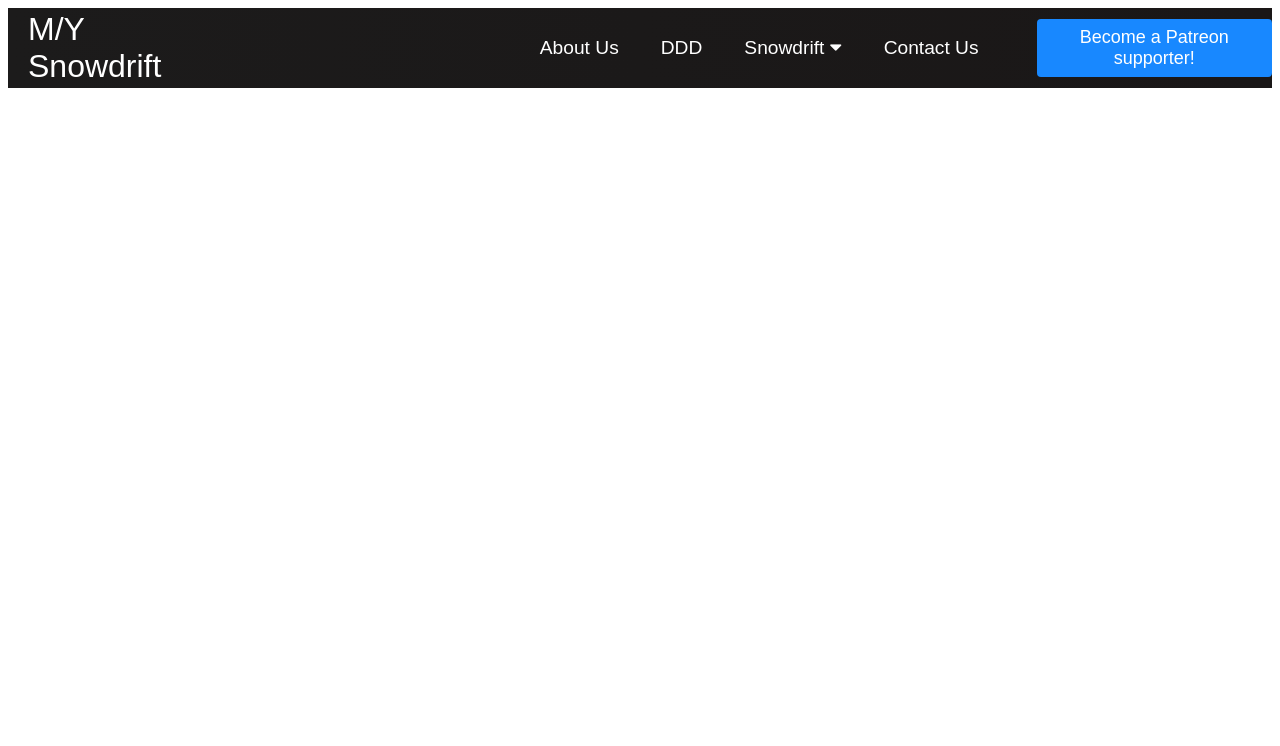
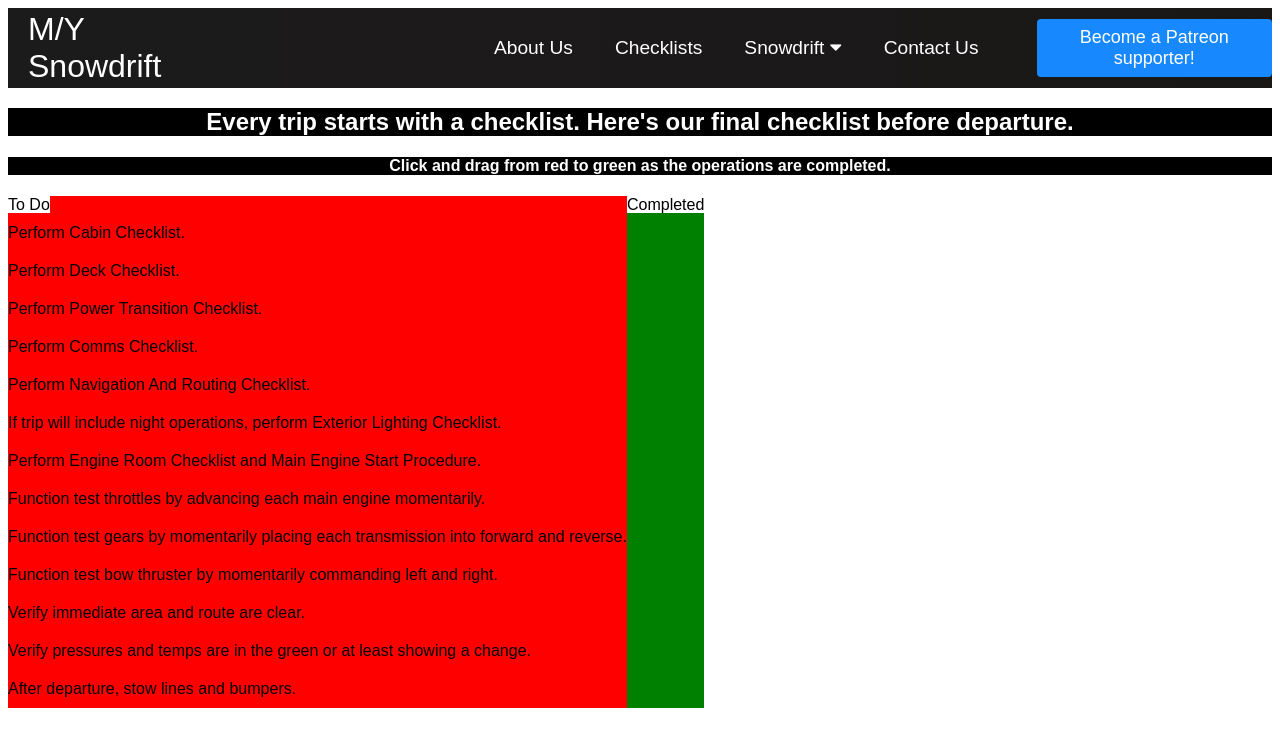
Before and after one commit to Ji-Simmons/n4c, a React (Create React App) app: page /FinalChecklist in a window 1280 px wide. Shown: the top 746 px of the page. Built offline with nearby package versions, Linux system fonts and the light colour scheme; a web font is replaced by a local one.

Commit message:
more popups and checklist revision

```diff
--- a/src/App.css
+++ b/src/App.css
@@ -5,6 +5,20 @@
 .task-header {
   background-color: white;
   color: black;
+
+}
+.items {
+
+  padding: 10px 0px 10px 0px;
+}
+.draggable {
+  animation: mymove 1.25s ease-out;
+
+
+}
+@keyframes mymove {
+  from {background-color: white;}
+  to {background-color: transparent;}
 }
 .todo {
   background-color: red;
@@ -15,14 +29,16 @@
 .complete {
   background-color: green;
 }
-.fib {
-  background-color: #682b13;
+
+.container-drag {
+
+
+  display: flex;
+}
+.header {
+  background-color: black;
   color: white;
-}
-.container-drag {
-  border-color: black;
-  border-width: 5px;
-  display: flex;
+  text-align: center;
 }
 /*END DDD CSS*/
 
--- a/src/App.js
+++ b/src/App.js
@@ -2,22 +2,21 @@ import React from 'react';
 import './App.css';
 import Navbar from './components/Navbar';
 import { BrowserRouter as Router, Switch, Route } from 'react-router-dom';
-// import Snowdrift from './components/pages/Snowdrift';
 import gear from './components/pages/Gear';
 import tenderto from './components/pages/Tenderto';
 import ContactUs from './components/pages/ContactUs';
 import SignUp from './components/pages/SignUp';
+import SignupPopup from './components/pages/SignupPopup';
 import Gallery from './components/pages/Gallery';
 import Home from './components/pages/Home';
 import Pics from './components/pages/Pics';
-// import Specs from './components/pages/Specs';
 import AboutUs from './components/pages/AboutUs';
 import ImageSlider from './components/pages/ImageSlider';
 import TtImageSlider from './components/pages/TtImageSlider';
 import { SliderData } from './components/pages/SliderData';
 import { TtSliderData } from './components/pages/TtSliderData';
 import TtGallery from './components/pages/TtGallery';
-import DDD from './components/pages/DDD';
+import FinalChecklist from './components/pages/FinalChecklist';
 
 
 function App() {
@@ -26,7 +25,6 @@ function App() {
       <Navbar />
       <Switch>
         <Route path='/' exact component={Home} />
-        {/* <Route path='/snowdrift' exact component={Snowdrift} /> */}
         <Route path='/aboutus' exact component={AboutUs} />
         <Route path='/gear' exact component={gear} />
         <Route path='/Gallery' exact component={Gallery} />
@@ -39,10 +37,8 @@ function App() {
         <Route path='/contact-us' exact component={ContactUs} />
         <Route path='/sign-up' exact component={SignUp} />
         <Route path='/pics' exact component={Pics} />
-        <Route path='/DDD' exact component={DDD} />
-        {/* <Route path='/specs' exact component={Specs} /> */}
+        <Route path='/FinalChecklist' exact component={FinalChecklist} />
       </Switch>
-
     </Router>
   );
 }
--- a/src/components/Navbar.js
+++ b/src/components/Navbar.js
@@ -49,11 +49,11 @@ function Navbar() {
           </li>
           <li className='nav-item'>
             <Link
-              to='/ddd'
+              to='/finalchecklist'
               className='nav-links'
               onClick={closeMobileMenu}
             >
-              DDD
+              Checklists
             </Link>
           </li>
           <li
--- a/src/components/pages/DDD.js
+++ b/src/components/pages/FinalChecklist.js
@@ -2,14 +2,24 @@ import React, { Component } from 'react';
 
 import '../../App.css';
 
-export default class DDD extends Component {
+export default class FinalChecklist extends Component {
     state = {
         tasks: [
-            {name:"It'd be done by now, but I'm waiting for the TO to download.", category:"wip"},
-            {name:"No sense starting now; break's in 45 minutes.", category:"todo"},
-            {name:"70 minute poop break.", category:"todo"},
-            {name:"Well, I guess halfass is better than no ass, so stick a fork in this one and grab yourself a beer, champ.  You earned it.", category:"complete"},
-            {name:"Screw this; swings can do it.", category:"fib"}
+
+            {name:"Perform Cabin Checklist.", category:"todo"},
+            {name:"Perform Deck Checklist.", category:"todo"},
+            {name:"Perform Power Transition Checklist.", category:"todo"},
+            {name:"Perform Comms Checklist.", category:"todo"},
+            {name:"Perform Navigation And Routing Checklist.", category:"todo"},
+            {name:"If trip will include night operations, perform Exterior Lighting Checklist.", category:"todo"},
+            {name:"Perform Engine Room Checklist and Main Engine Start Procedure.", category:"todo"},
+            {name:"Function test throttles by advancing each main engine momentarily.", category:"todo"},
+            {name:"Function test gears by momentarily placing each transmission into forward and reverse.", category:"todo"},
+            {name:"Function test bow thruster by momentarily commanding left and right.", category:"todo"},
+            {name:"Verify immediate area and route are clear.", category:"todo"},
+            {name:"Verify pressures and temps are in the green or at least showing a change.", category:"todo"},
+            {name:"After departure, stow lines and bumpers.", category:"todo"},
+
           ]
     }
 
@@ -43,7 +53,7 @@ export default class DDD extends Component {
             todo: [],
             wip: [],
             complete: [],
-            fib: []
+
         }
 
         this.state.tasks.forEach ((t) => {
@@ -52,44 +62,36 @@ export default class DDD extends Component {
                     onDragStart = {(e) => this.onDragStart(e, t.name)}
                     draggable
                     className="draggable">
-                    <li>{t.name}</li>
+                    <div className="items">{t.name}</div>
                 </div>
 
             );
         });
 
         return (
+            <>
+            <h2 className="header">Every trip starts with a checklist.  Here's our final checklist before departure.</h2>
+            <h4 className="header">Click and drag from red to green as the operations are completed.</h4>
             <div className="container-drag">
-
-                <h2 className="header">h2 tag line</h2>
                 <div className="todo"
                     onDragOver={(e)=>this.onDragOver(e)}
                     onDrop={(e)=>{this.onDrop(e, "todo")}}>
                     <span className="task-header">To Do</span>
                    {tasks.todo}
                 </div>
-                <div className="wip"
-                    onDragOver={(e)=>this.onDragOver(e)}
-                    onDrop={(e)=>{this.onDrop(e, "wip")}}>
-                    <span className="task-header">Work In Progress</span>
-                    {tasks.wip}
-                </div>
+
                 <div className="complete"
                     onDragOver={(e)=>this.onDragOver(e)}
                     onDrop={(e)=>this.onDrop(e, "complete")}>
-                     <span className="task-header">D-U-N DONE</span>
+                     <span className="task-header">Completed</span>
                      {tasks.complete}
-                </div>
-                <div className="fib"
-                    onDragOver={(e)=>this.onDragOver(e)}
-                    onDrop={(e)=>this.onDrop(e, "fib")}>
-                     <span className="task-header">The Fuckit Bucket</span>
-                     {tasks.fib}
                 </div>
 
 
 
+
             </div>
+            </>
         );
     }
 }
--- a/src/components/pages/SignUp.js
+++ b/src/components/pages/SignUp.js
@@ -1,9 +1,30 @@
-import React from 'react';
+import React, { Component } from 'react';
 import '../../App.css';
+import SignupPopup from './SignupPopup';
 
-export default function SignUp() {
+class SignUp extends React.Component {
+// export default function SignUp() {
+
+    constructor(props){
+        super(props)
+        this.state = { showPopup: false };
+        }
+        onClick() {
+        this.setState({
+             showPopup: !this.state.showPopup
+        });
+        }
+render() {
     return (
         <>
+        <div align="center">
+
+
+        {this.state.showPopup ? <SignupPopup text="Hey, that's cool.  We hope you stick around and enjoy the content." closePopup={this.onClick.bind(this)}/> : null}
+
+
+        </div>
+
         <h4 className='signup'>We know, we know... everyone that makes cruising videos has their hand out.  We're no different in that regard.  But in an effort to stand out and to earn your support, we offer a few perks that most don't.
 
         <ul>By becoming a Patreon supporter,</ul>
@@ -14,10 +35,15 @@ export default function SignUp() {
 
             <li>You will be automatically entered into a yearly drawing for a four day weekend aboard Snowdrift with us in The Bahamas!</li>
         </ul>
-            <a href="http://www.patreon.com" target="_blank">Heck yeah, sign me up!</a>
+            <p><a href="http://www.patreon.com" target="_blank">Heck yeah, sign me up!</a></p>
 
+            <p>
+            <button onClick={this.onClick.bind(this)}>Hmmm... Maybe not right now.</button></p>
 
         </h4>
         </>
     );
 }
+};
+
+export default SignUp;
--- /dev/null
+++ b/src/components/pages/SignupPopup.js
@@ -0,0 +1,18 @@
+import React from 'react';
+import '../../App.css';
+
+class SignupPopup extends React.Component {
+  render() {
+    return (
+      <div className='popup'>
+        <div className='popup_inner'>
+          <h1>{this.props.text}</h1>
+          <a href="./"><button onClick={this.props.closePopup}>Right on.</button></a>
+        </div>
+      </div>
+    );
+  }
+};
+
+
+export default SignupPopup;
```
